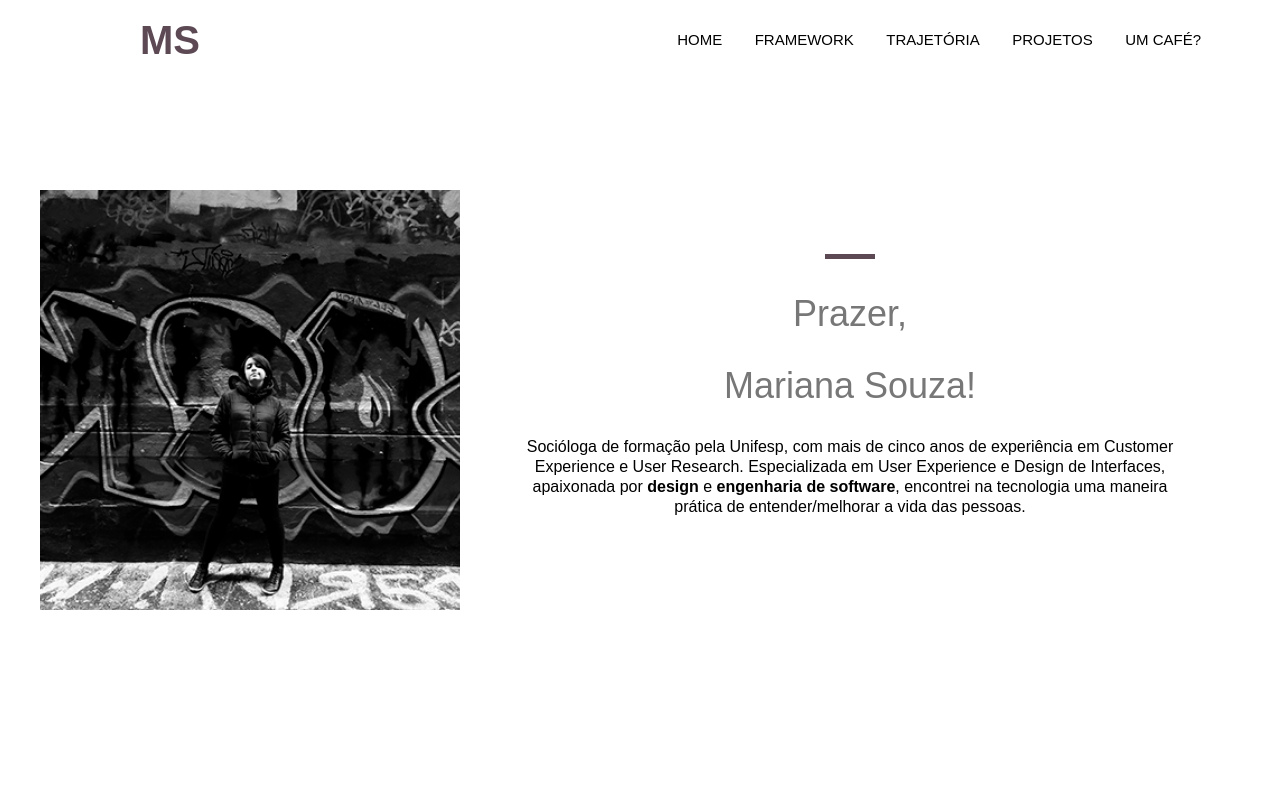
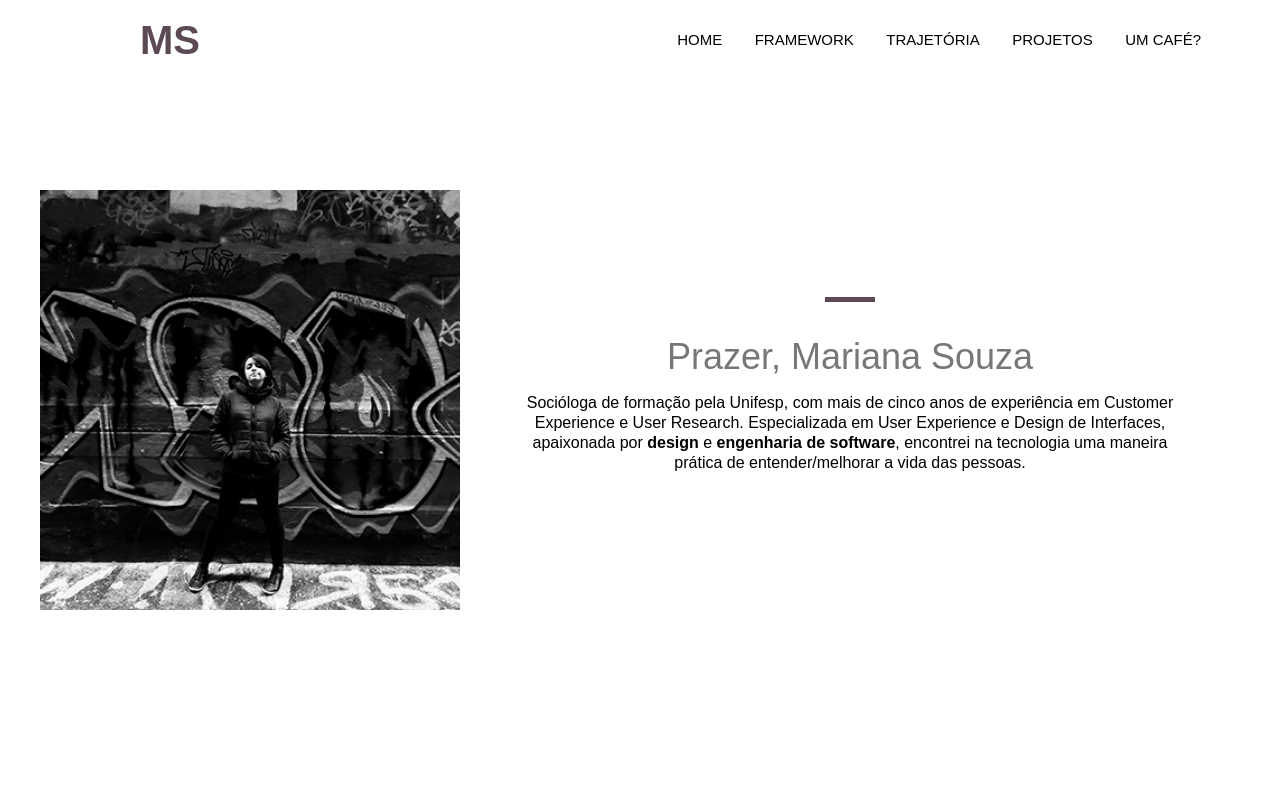
Before and after one commit to Marianasou-ms/marianasou-ms.github.io, a plain HTML site: page index.html in a window 1280 px wide. Shown: the top 800 px of the page. Drawn offline with Linux system fonts and the light colour scheme; a web font is replaced by a local one.

Commit message:
Update index.html

```diff
--- a/index.html
+++ b/index.html
@@ -33,8 +33,7 @@
        <div class="img"></div>
        <div class="text-container">
           <span class="spanmari"></span>
-          <h1>Prazer,</h1>
-	       <p><h1>Mariana Souza!</h1></p>
+          <h1>Prazer, Mariana Souza</h1>
           <p class="sociologa" >Socióloga de formação pela Unifesp, com mais de cinco anos de experiência em Customer Experience e User Research.
 	Especializada em User Experience e Design de Interfaces, apaixonada por <b>design</b> e <b>engenharia de software</b>,
 			      encontrei na tecnologia uma maneira prática de entender/melhorar a vida das pessoas.
```
